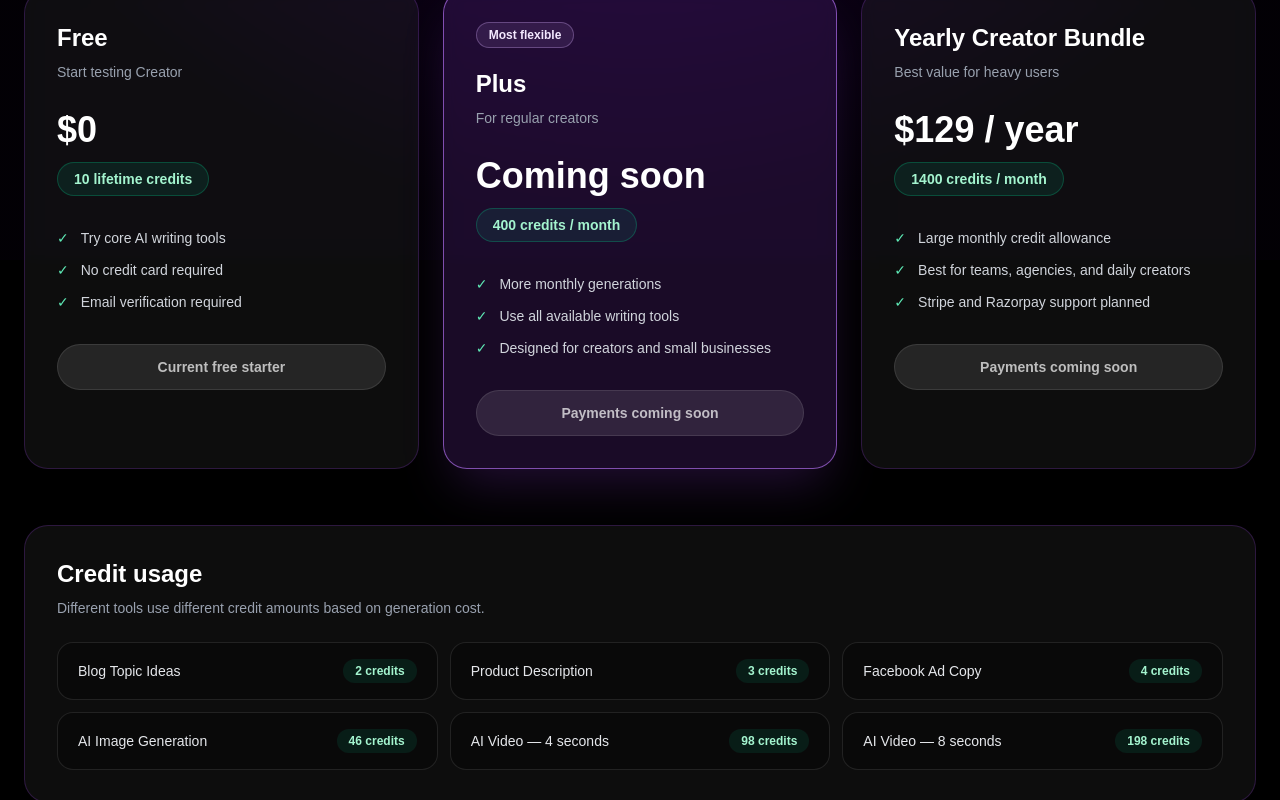
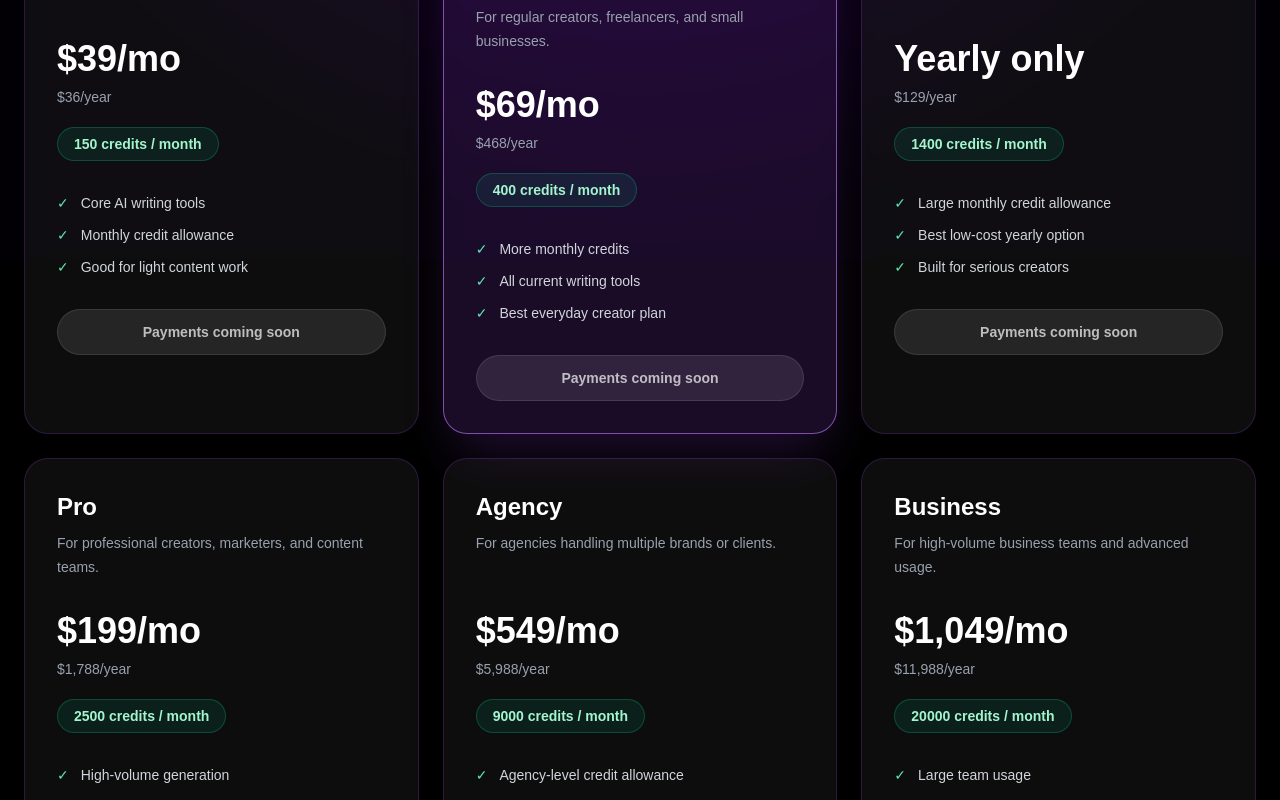
Before and after one commit to sajanmenuluttlegya/abc-creator-clean, a Next.js app in the folder abc-creator-app/: page /pricing in a window 1280 px wide. Shown: the part 540-1340 px from the top of the page. Built offline with nearby package versions, Linux system fonts and the light colour scheme.

Commit message:
Show all seven pricing plans

```diff
--- a/abc-creator-app/app/pricing/page.tsx
+++ b/abc-creator-app/app/pricing/page.tsx
@@ -2,59 +2,69 @@ import Link from "next/link";
 
 const plans = [
   {
-    name: "Free",
-    price: "$0",
-    note: "Start testing Creator",
-    credits: "10 lifetime credits",
-    highlight: false,
-    features: [
-      "Try core AI writing tools",
-      "No credit card required",
-      "Email verification required",
-    ],
-    cta: "Current free starter",
+    name: "Starter",
+    monthly: "$39/mo",
+    yearly: "$36/year",
+    credits: "150 credits / month",
+    description: "For beginners and light creators starting with ABC Creator.",
+    features: ["Core AI writing tools", "Monthly credit allowance", "Good for light content work"],
   },
   {
     name: "Plus",
-    price: "Coming soon",
-    note: "For regular creators",
+    monthly: "$69/mo",
+    yearly: "$468/year",
     credits: "400 credits / month",
+    description: "For regular creators, freelancers, and small businesses.",
+    features: ["More monthly credits", "All current writing tools", "Best everyday creator plan"],
     highlight: true,
-    features: [
-      "More monthly generations",
-      "Use all available writing tools",
-      "Designed for creators and small businesses",
-    ],
-    cta: "Payments coming soon",
   },
   {
-    name: "Yearly Creator Bundle",
-    price: "$129 / year",
-    note: "Best value for heavy users",
+    name: "Bundle",
+    monthly: "Yearly only",
+    yearly: "$129/year",
     credits: "1400 credits / month",
-    highlight: false,
-    features: [
-      "Large monthly credit allowance",
-      "Best for teams, agencies, and daily creators",
-      "Stripe and Razorpay support planned",
-    ],
-    cta: "Payments coming soon",
+    description: "A special yearly creator bundle with high monthly credits.",
+    features: ["Large monthly credit allowance", "Best low-cost yearly option", "Built for serious creators"],
   },
-];
-
-const usageCosts = [
-  ["Blog Topic Ideas", "2 credits"],
-  ["Product Description", "3 credits"],
-  ["Facebook Ad Copy", "4 credits"],
-  ["AI Image Generation", "46 credits"],
-  ["AI Video — 4 seconds", "98 credits"],
-  ["AI Video — 8 seconds", "198 credits"],
+  {
+    name: "Pro",
+    monthly: "$199/mo",
+    yearly: "$1,788/year",
+    credits: "2500 credits / month",
+    description: "For professional creators, marketers, and content teams.",
+    features: ["High-volume generation", "Professional content workflows", "More room for long-form tools"],
+  },
+  {
+    name: "Agency",
+    monthly: "$549/mo",
+    yearly: "$5,988/year",
+    credits: "9000 credits / month",
+    description: "For agencies handling multiple brands or clients.",
+    features: ["Agency-level credit allowance", "Client content workflows", "Designed for scale"],
+  },
+  {
+    name: "Business",
+    monthly: "$1,049/mo",
+    yearly: "$11,988/year",
+    credits: "20000 credits / month",
+    description: "For high-volume business teams and advanced usage.",
+    features: ["Large team usage", "Business-scale monthly credits", "High-output generation workflows"],
+  },
+  {
+    name: "Scale",
+    monthly: "$1,549/mo",
+    yearly: "Monthly only",
+    credits: "35000 credits / month",
+    description: "For maximum-volume teams and large-scale content operations.",
+    features: ["Highest monthly credit allowance", "Built for heavy usage", "Scale-level production workflow"],
+  },
 ];
 
 export default function PricingPage() {
   return (
     <main className="min-h-screen bg-black text-white">
       <div className="absolute inset-0 bg-[radial-gradient(circle_at_top,#4c1d95_0%,#160029_35%,#030006_75%)] opacity-80" />
+
       <div className="relative z-10 mx-auto max-w-7xl px-6 py-12">
         <div className="mb-10 flex items-center justify-between gap-6">
           <Link href="/" className="flex items-center gap-3">
@@ -74,20 +84,22 @@ export default function PricingPage() {
           <p className="mb-4 text-sm font-semibold uppercase tracking-[0.35em] text-purple-300">
             Pricing
           </p>
+
           <h1 className="mx-auto max-w-3xl text-4xl font-bold leading-tight md:text-6xl">
-            Choose the credits that match your creative workload.
+            Choose the plan that fits your content workflow.
           </h1>
+
           <p className="mx-auto mt-5 max-w-2xl text-base leading-7 text-gray-300">
-            Credits are spent only when you generate content. Failed generations are refunded automatically.
+            Every paid plan includes a monthly credit allowance for ABC Creator tools.
           </p>
         </section>
 
-        <section className="grid gap-6 lg:grid-cols-3">
+        <section className="grid gap-6 md:grid-cols-2 xl:grid-cols-3">
           {plans.map((plan) => (
             <div
               key={plan.name}
               className={[
-                "rounded-3xl border p-8 backdrop-blur-sm",
+                "rounded-3xl border p-8 backdrop-blur-sm transition",
                 plan.highlight
                   ? "border-purple-400/60 bg-purple-500/15 shadow-2xl shadow-purple-500/20"
                   : "border-purple-500/20 bg-white/5",
@@ -95,16 +107,21 @@ export default function PricingPage() {
             >
               {plan.highlight && (
                 <div className="mb-5 inline-flex rounded-full border border-purple-300/30 bg-purple-300/10 px-3 py-1 text-xs font-semibold text-purple-100">
-                  Most flexible
+                  Popular
                 </div>
               )}
 
               <h2 className="text-2xl font-bold">{plan.name}</h2>
-              <p className="mt-2 text-sm text-gray-400">{plan.note}</p>
+
+              <p className="mt-2 min-h-[52px] text-sm leading-6 text-gray-400">
+                {plan.description}
+              </p>
 
               <div className="mt-7">
-                <div className="text-4xl font-bold">{plan.price}</div>
-                <div className="mt-3 inline-flex rounded-full border border-emerald-400/25 bg-emerald-400/10 px-4 py-1.5 text-sm font-semibold text-emerald-200">
+                <div className="text-4xl font-bold">{plan.monthly}</div>
+                <div className="mt-2 text-sm text-gray-400">{plan.yearly}</div>
+
+                <div className="mt-5 inline-flex rounded-full border border-emerald-400/25 bg-emerald-400/10 px-4 py-1.5 text-sm font-semibold text-emerald-200">
                   {plan.credits}
                 </div>
               </div>
@@ -122,35 +139,14 @@ export default function PricingPage() {
                 disabled
                 className="mt-8 w-full rounded-full border border-white/10 bg-white/10 px-5 py-3 text-sm font-semibold text-white/70"
               >
-                {plan.cta}
+                Payments coming soon
               </button>
             </div>
           ))}
         </section>
 
-        <section className="mt-14 rounded-3xl border border-purple-500/20 bg-white/5 p-8 backdrop-blur-sm">
-          <h2 className="text-2xl font-bold">Credit usage</h2>
-          <p className="mt-2 text-sm text-gray-400">
-            Different tools use different credit amounts based on generation cost.
-          </p>
-
-          <div className="mt-6 grid gap-3 md:grid-cols-2 lg:grid-cols-3">
-            {usageCosts.map(([name, cost]) => (
-              <div
-                key={name}
-                className="flex items-center justify-between rounded-2xl border border-white/10 bg-black/30 px-5 py-4"
-              >
-                <span className="text-sm text-gray-200">{name}</span>
-                <span className="rounded-full bg-emerald-400/10 px-3 py-1 text-xs font-semibold text-emerald-200">
-                  {cost}
-                </span>
-              </div>
-            ))}
-          </div>
-        </section>
-
         <p className="mt-10 text-center text-sm text-gray-500">
-          Stripe and Razorpay checkout will be added after the credit purchase flow is finalized.
+          Stripe and Razorpay checkout will be connected after the billing flow is finalized.
         </p>
       </div>
     </main>
```
